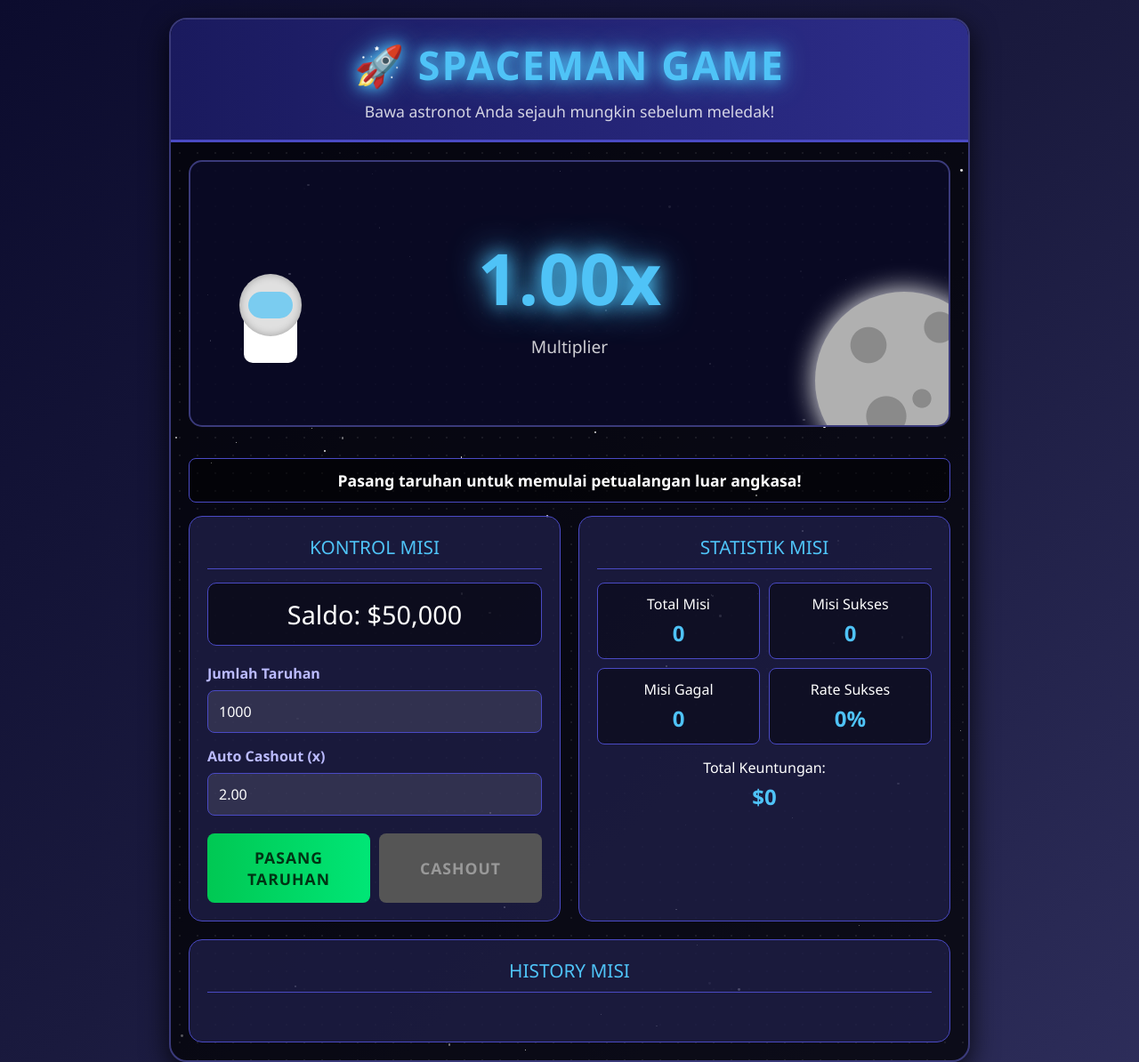
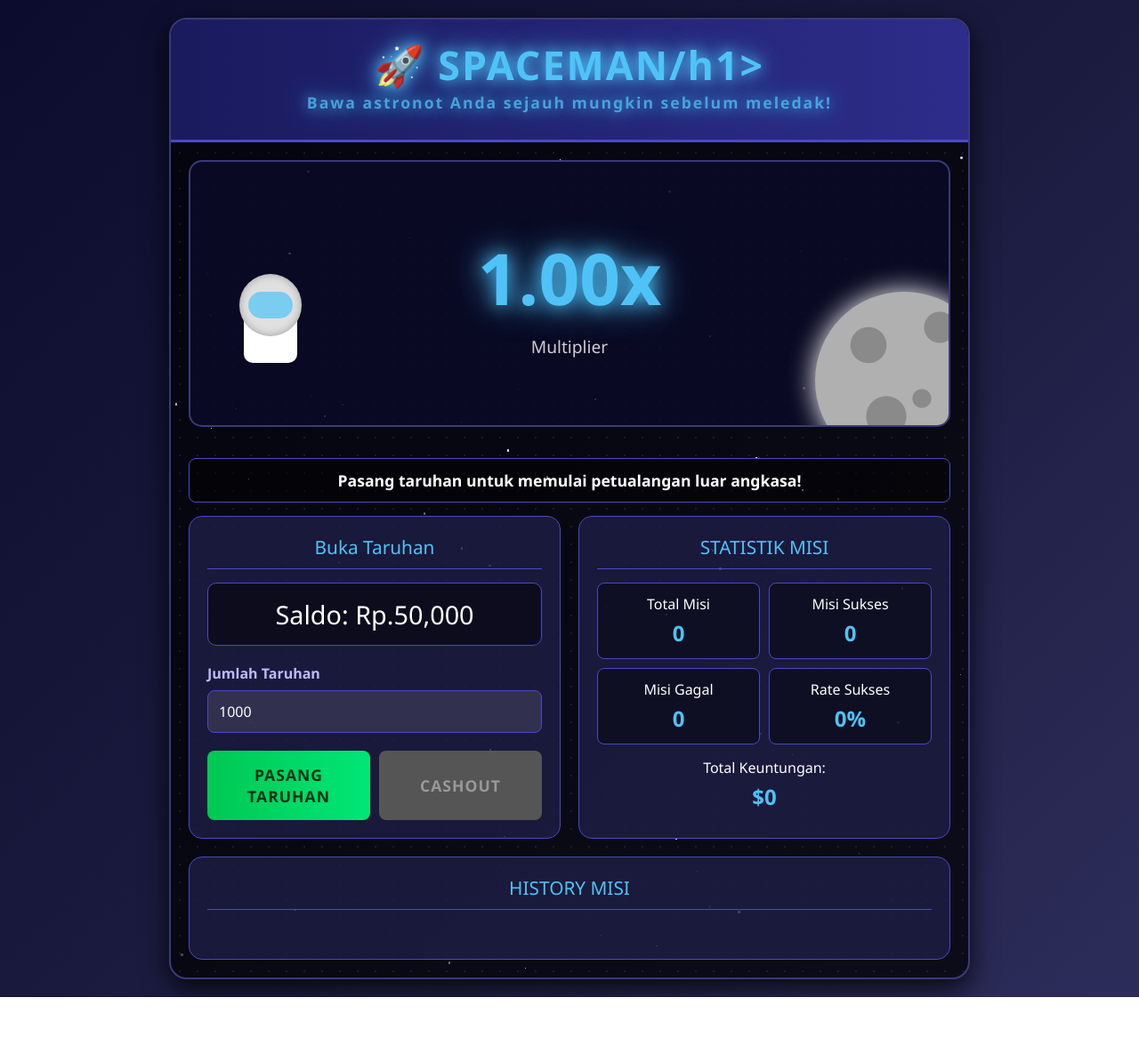
Before and after one commit to nandanannn24/cinematic.aesthetic, a plain HTML site: page index.html in a window 1280 px wide. Shown: the top 1194 px of the page at 89% size. After the commit the page ends 1121 px from the top, so only its background shows below. Drawn offline with Linux system fonts and the light colour scheme.

Commit message:
index.html

```diff
--- a/index.html
+++ b/index.html
@@ -3,7 +3,7 @@
 <head>
     <meta charset="UTF-8">
     <meta name="viewport" content="width=device-width, initial-scale=1.0">
-    <title>Spaceman Game Simulator</title>
+    <title>Spaceman</title>
     <style>
         * {
             margin: 0;
@@ -452,7 +452,7 @@
         <div class="stars" id="stars"></div>
 
         <div class="header">
-            <h1>🚀 SPACEMAN GAME</h1>
+            <h1>🚀 SPACEMAN/h1>
             <p>Bawa astronot Anda sejauh mungkin sebelum meledak!</p>
         </div>
 
@@ -481,19 +481,13 @@
 
             <div class="game-controls">
                 <div class="betting-panel">
-                    <div class="panel-title">KONTROL MISI</div>
-                    <div class="balance">Saldo: $<span id="balance">50,000</span></div>
+                    <div class="panel-title">Buka Taruhan</div>
+                    <div class="balance">Saldo: Rp.<span id="balance">50,000</span></div>
 
                     <div class="input-group">
                         <label for="betAmount">Jumlah Taruhan</label>
                         <input type="number" id="betAmount" placeholder="Masukkan jumlah taruhan" min="100" max="50000" value="1000">
                     </div>
-
-                    <div class="input-group">
-                        <label for="autoCashout">Auto Cashout (x)</label>
-                        <input type="number" id="autoCashout" placeholder="Contoh: 2.00" step="0.1" min="1.1" value="2.00">
-                    </div>
-
                     <div class="buttons">
                         <button class="place-bet" id="placeBet">PASANG TARUHAN</button>
                         <button class="cashout" id="cashout" disabled>CASHOUT</button>
```
